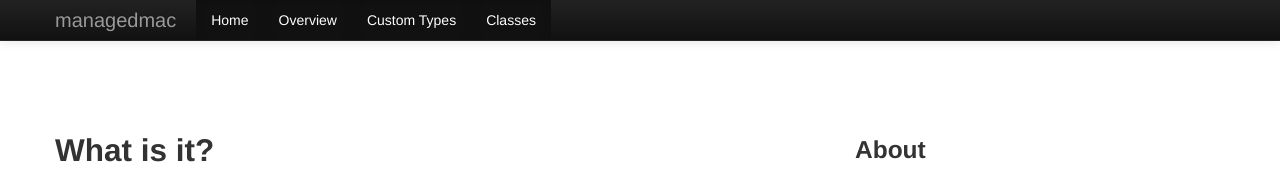
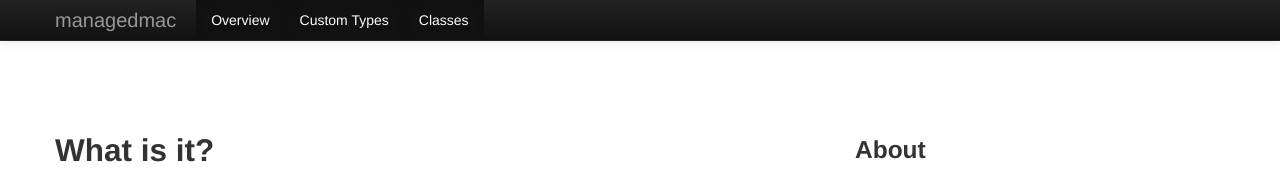
Before and after one commit to dayglojesus/managedmac, a Jekyll site: the page built from index.md, in a window 1280 px wide. Shown: the top 182 px of the page. Built offline with Jekyll 4.4.1, drawn with Linux system fonts in a browser that asks for light colours; nearby versions of some CDN libraries; library files that are not in the unit come from our copies; Markdown is read by kramdown in place of the engine named in the settings.

Commit message:
get rid of the Home button; why was it ever there?

```diff
--- a/_includes/header.html
+++ b/_includes/header.html
@@ -40,7 +40,6 @@
           <a class="brand" href="{{ site.baseurl }}/">{{ site.name }}</a>
           <div class="nav-collapse collapse">
             <ul class="nav">
-              <li class="active"><a href="{{ site.baseurl }}/">Home</a></li>
               <li class="active"><a href="{{ site.baseurl }}/overview">Overview</a></li>
               <li class="active"><a href="{{ site.baseurl }}/types">Custom Types</a></li>
               <li class="active"><a href="{{ site.baseurl }}/classes">Classes</a></li>
```
